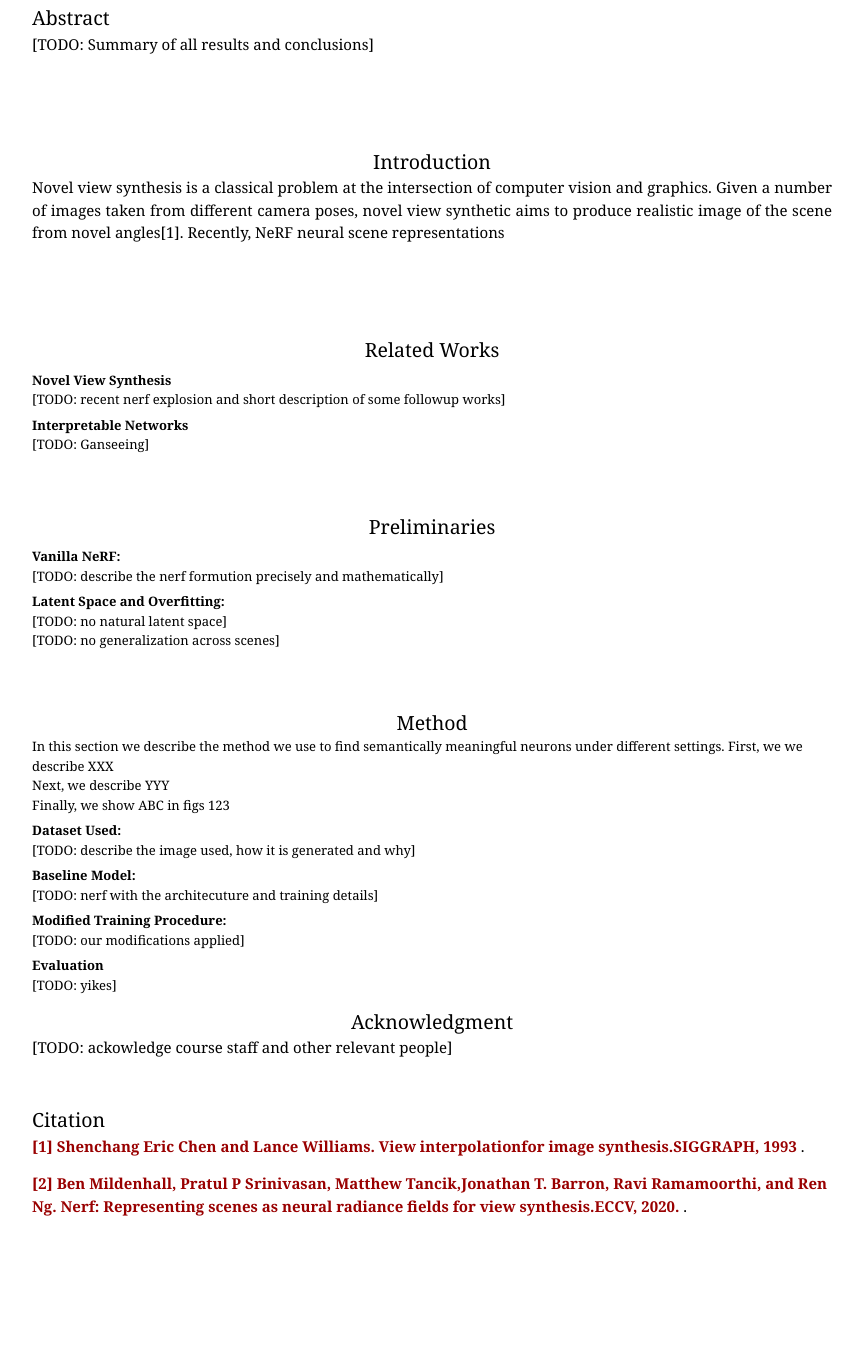
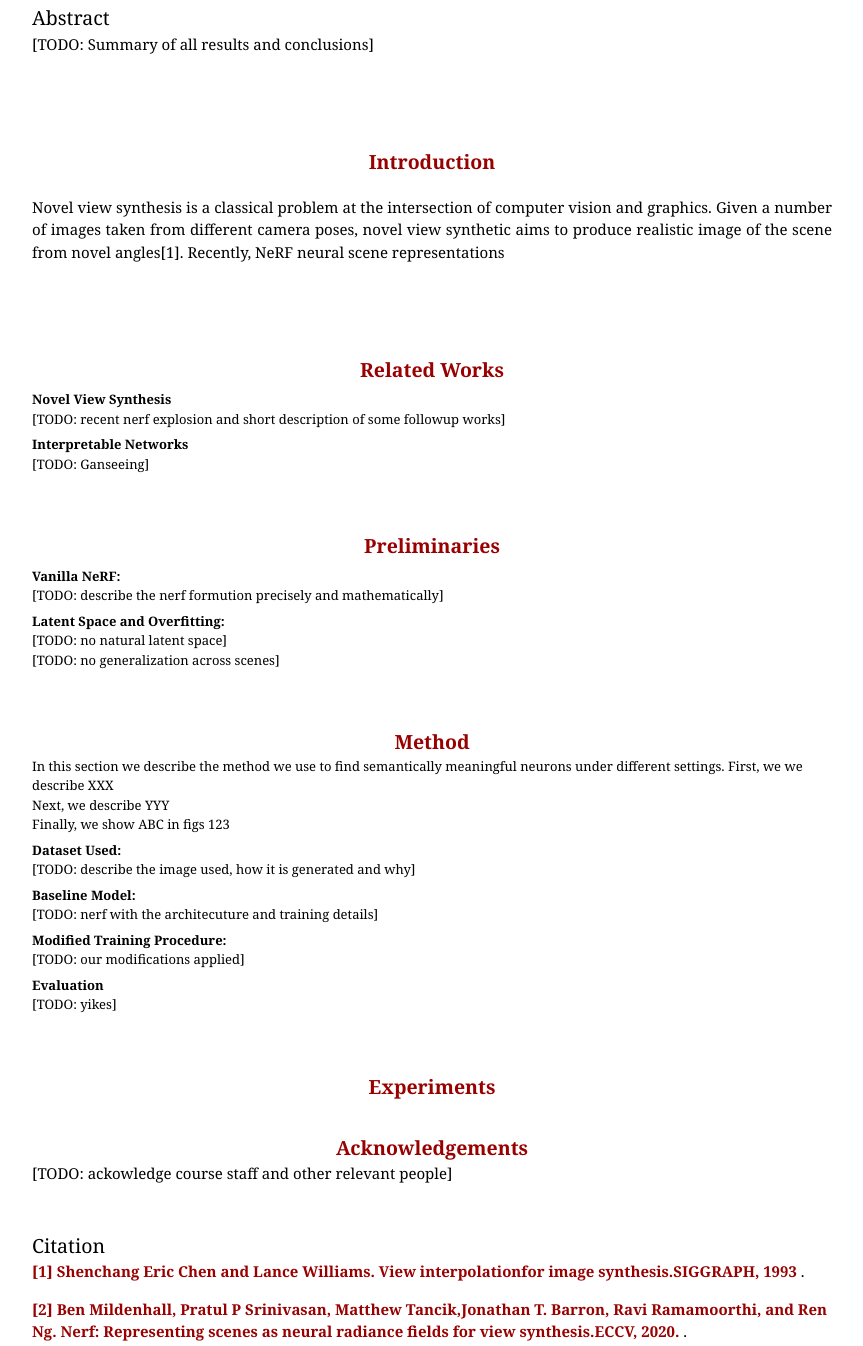
Before and after one commit to GaParmar/NerfNeurons, a plain HTML site: page index.html in a window 1280 px wide. Shown: the part 481-1827 px from the top of the page, without its empty margins (208-1071 px from the left). Before the commit the page ends 1713 px from the top, so only its background shows below. Drawn offline with Linux system fonts and the light colour scheme.

Commit message:
address color scheme

```diff
--- a/index.html
+++ b/index.html
@@ -72,7 +72,8 @@ BODY {
 <br><br>
 
 <p style="margin-top:1cm;">
-<h2 align='center'>Introduction</h2>
+<h2 align='center' style="color: #990000;"><strong>Introduction</strong></h2>
+<br>
 <div style="font-size:14px"><p align="justify">
      Novel view synthesis is a classical problem at the intersection of computer vision and graphics.
     Given a number of images taken from different camera poses, novel view synthetic aims to produce realistic image of the scene from
@@ -81,7 +82,7 @@ BODY {
 
 <br><br>
 <p style="margin-top:1cm;">
-<h2 align='center'>Related Works</h2>
+<h2 align='center' style="color: #990000;"><strong>Related Works</strong></h2>
 
 <h3>Novel View Synthesis</h3>
 [TODO: recent nerf explosion and short description of some followup works]
@@ -92,7 +93,7 @@ BODY {
 
 <br><br>
 <p style="margin-top:1cm;">
-<h2 align='center'>Preliminaries</h2>
+<h2 align='center' style="color: #990000;"><strong>Preliminaries</strong></h2>
 
 <h3>Vanilla NeRF:</h3>
 [TODO: describe the nerf formution precisely and mathematically]
@@ -104,7 +105,7 @@ BODY {
 
 <br><br>
 <p style="margin-top:1cm;">
-<h2 align='center'>Method</h2>
+<h2 align='center' style="color: #990000;"><strong>Method</strong></h2>
 In this section we describe the method we use to find semantically meaningful neurons under different settings.
 First, we we describe XXX <br>
 Next, we describe YYY <br>
@@ -118,6 +119,10 @@ Finally, we show ABC in figs 123 <br>
 <h3>Evaluation</h3>
 [TODO: yikes]
 
+
+<br><br>
+<p style="margin-top:1cm;">
+<h2 align='center' style="color: #990000;"><strong>Experiments</strong></h2>
 
 
 <!-- <a href="https://arxiv.org/pdf/2011.10063.pdf">
@@ -137,7 +142,7 @@ Finally, we show ABC in figs 123 <br>
 <!-- <p>&nbsp;</p> -->
 
 <br>
-<h2 align='center'>Acknowledgment</h2>
+<h2 align='center' style="color: #990000;"><strong>Acknowledgements</strong></h2>
 <p align="justify">
   [TODO: ackowledge course staff and other relevant people]
 </p>
```
